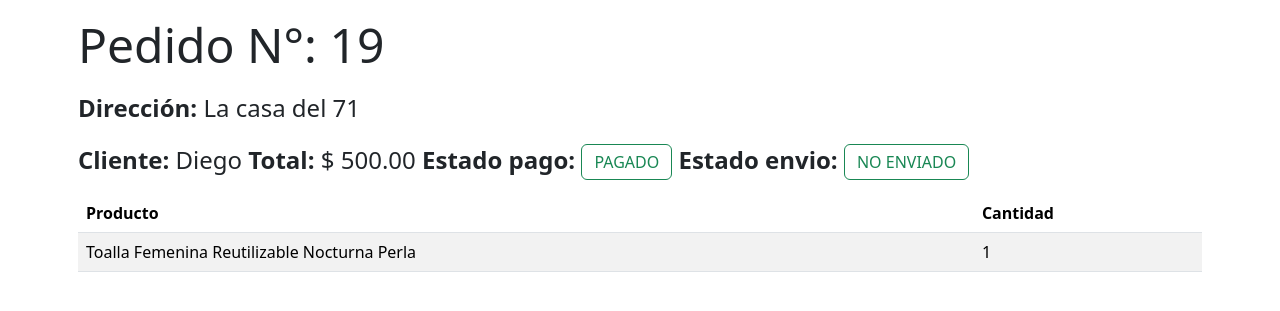
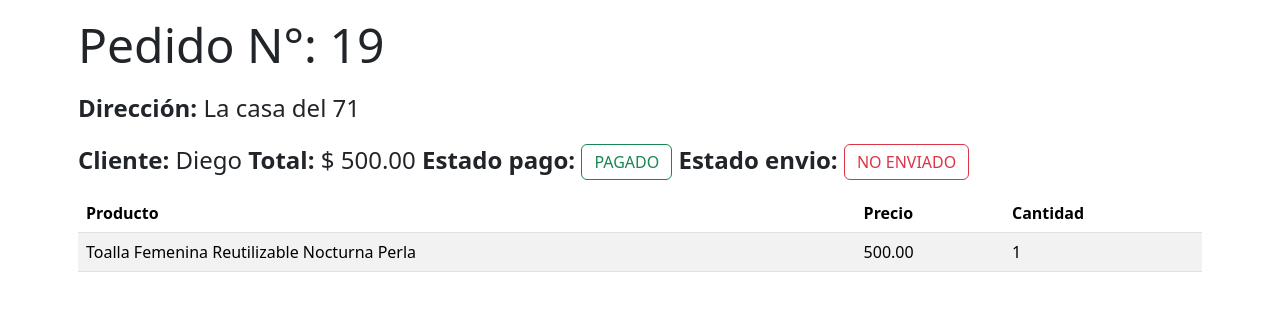
Before and after one commit to Aragon3327/TodasBrillamos, a Django app: page /pedidoExtend/19 in a window 1280 px wide. Shown: the part 108-419 px from the top of the page. Run offline with Django 5.2, Linux system fonts and the light colour scheme; a user stored in the database is signed in; data comes from the database, SQL or seed files in the repository; both versions use the stored data as it was after the commit; some libraries are stand-ins or nearby versions.

Commit message:
Cambios en display

```diff
--- a/base/templates/index.html
+++ b/base/templates/index.html
@@ -38,10 +38,10 @@
     window.addEventListener('resize', reloadElement);
 
     let date = new Date;
-    let mes = date.getMonth();
+    let mes = date.getMonth() + 1;
     let year = date.getFullYear();
 
-    let diasTotales = new Date(date.getFullYear(), date.getMonth() + 1, 0).getDate();
+    let diasTotales = new Date(date.getFullYear(), mes, 0).getDate();
 
     let diasList = [];
 
--- a/base/templates/pedidos.html
+++ b/base/templates/pedidos.html
@@ -36,9 +36,9 @@
                 <td class="text-danger">NO PAGADO</td>
                 {% endif %}
                 {% if pedido.enviado %}
-                <td class="text-success">ENTREGADO</td>
+                <td class="text-success">ENVIADO</td>
                 {% else %}
-                <td class="text-danger">NO ENTREGADO</td>
+                <td class="text-danger">NO ENVIADO</td>
                 {% endif %}
                 <td>
                     <a href="{% url 'pedidosExtend' pedido.id %}"
--- a/base/templates/pedidosExtend.html
+++ b/base/templates/pedidosExtend.html
@@ -12,7 +12,7 @@
             style="display: inline;" class="btn btn-outline-success">PAGADO</a>
         {% else %}
         <a data-bs-toggle="tooltip" title="Cambiar Estado" href="{% url 'editarPedidoPago' pedido.id %}"
-            style="display: inline;" class="btn btn-outline-success">NO PAGADO</a>
+            style="display: inline;" class="btn btn-outline-danger">NO PAGADO</a>
         {% endif %}
         <strong>Estado envio: </strong>
         {% if pedido.enviado %}
@@ -20,13 +20,14 @@
             style="display: inline;" class="btn btn-outline-success">ENVIADO</a>
         {% else %}
         <a data-bs-toggle="tooltip" title="Cambiar Estado" href="{% url 'editarPedido' pedido.id %}"
-            style="display: inline;" class="btn btn-outline-success">NO ENVIADO</a>
+            style="display: inline;" class="btn btn-outline-danger">NO ENVIADO</a>
         {% endif %}
     </p>
     <table class="table table-hover table-striped">
         <thead>
             <tr>
                 <th>Producto</th>
+                <th>Precio</th>
                 <th>Cantidad</th>
             </tr>
         </thead>
@@ -34,6 +35,7 @@
             {% for item in items %}
             <tr>
                 <td>{{item.item.nombre}}</td>
+                <td>{{item.item.precio|floatformat:"2g"}}</td>
                 <td>{{item.cantidad}}</td>
             </tr>
             {% endfor %}
--- a/base/views.py
+++ b/base/views.py
@@ -93,7 +93,7 @@ def productosView(request):
 @admin_required
 def pedidosView(request):
     context = {
-        'pedidos':Pedido.objects.all()
+        'pedidos':Pedido.objects.all().order_by('-fecha')
     }
     return render(request, 'pedidos.html', context)
 
```
Also changed, not shown: db.sqlite3.
